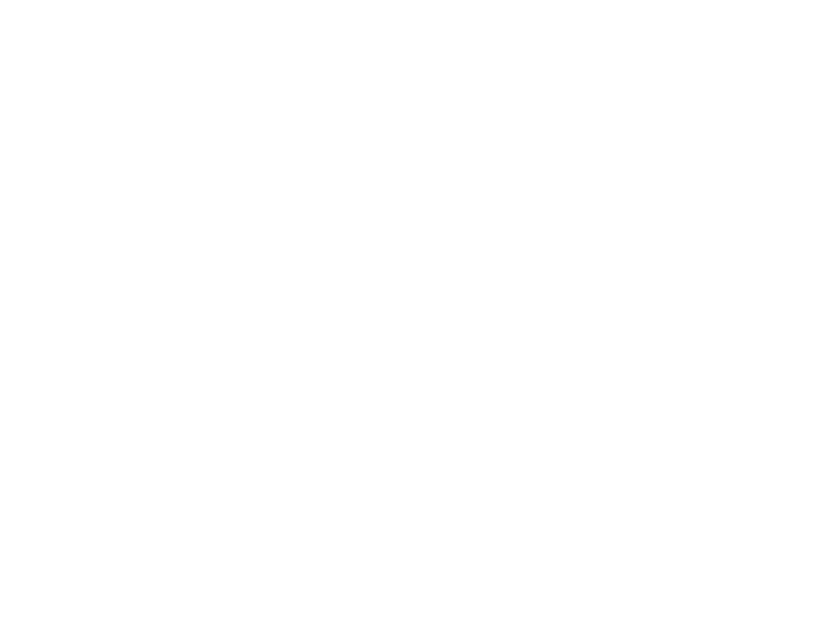
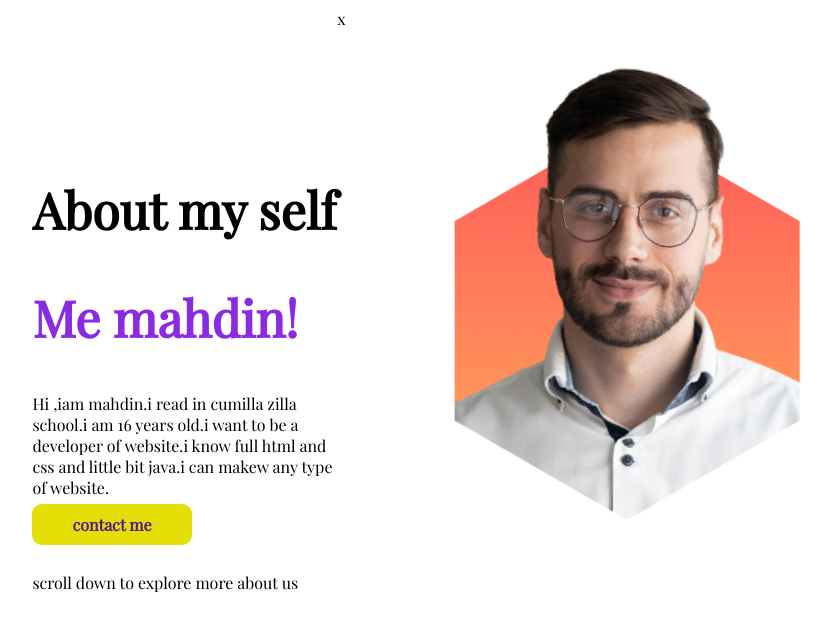
Before and after one commit to mdmahdin/assaignment.1, a plain HTML site: page index.html in a window 1280 px wide. Shown: the whole page, without its empty margins (102-934 px from the left). Drawn offline with nearby package versions, Linux system fonts and the light colour scheme.

Commit message:
first change

```diff
--- a/index.html
+++ b/index.html
@@ -11,6 +11,19 @@
 <link rel="stylesheet" href="style.css">
 </head>
 <body>
-
+ <section class="top-part">
+    <div class="flexible para">
+        <h1>About my self</h1>
+        <h1 id="name">Me mahdin!</h1>
+        <p>Hi ,iam mahdin.i read in cumilla zilla school.i am 16 years old.i want to be a developer of website.i know full html and css and little bit java.i can makew any type of website.</p>
+        <a  class="button"
+        href="">contact me</a> <br><br>
+        <p>scroll down to explore more about us</p>
+    </div>
+    x
+    <div class="flexible ">
+        <img src="images/person/person-3.png" alt="my pic">
+    </div>
+ </section>
 </body>
 </html>
--- a/style.css
+++ b/style.css
@@ -1,3 +1,32 @@
 body{
     font-family: 'Playfair Display', serif;
 }
+h1{
+    font-size: 50px;
+}
+.top-part{
+    display: flex;
+}
+.flexible{
+    /* width: 50%; */
+
+}
+ div img{
+    width: 50%;
+    margin-left: 10%;
+}.para{
+    width: 50%;
+    margin-left: 10%;
+    margin-top: 10%;
+}
+.button{
+    text-decoration: none;
+    background: rgb(227, 223, 7);
+    padding: 10px 40px;
+    border-radius: 10px;
+    columns: rgb(98, 8, 8) ;
+    font-weight: 600;
+}
+#name{
+    color: blueviolet;
+}
```
